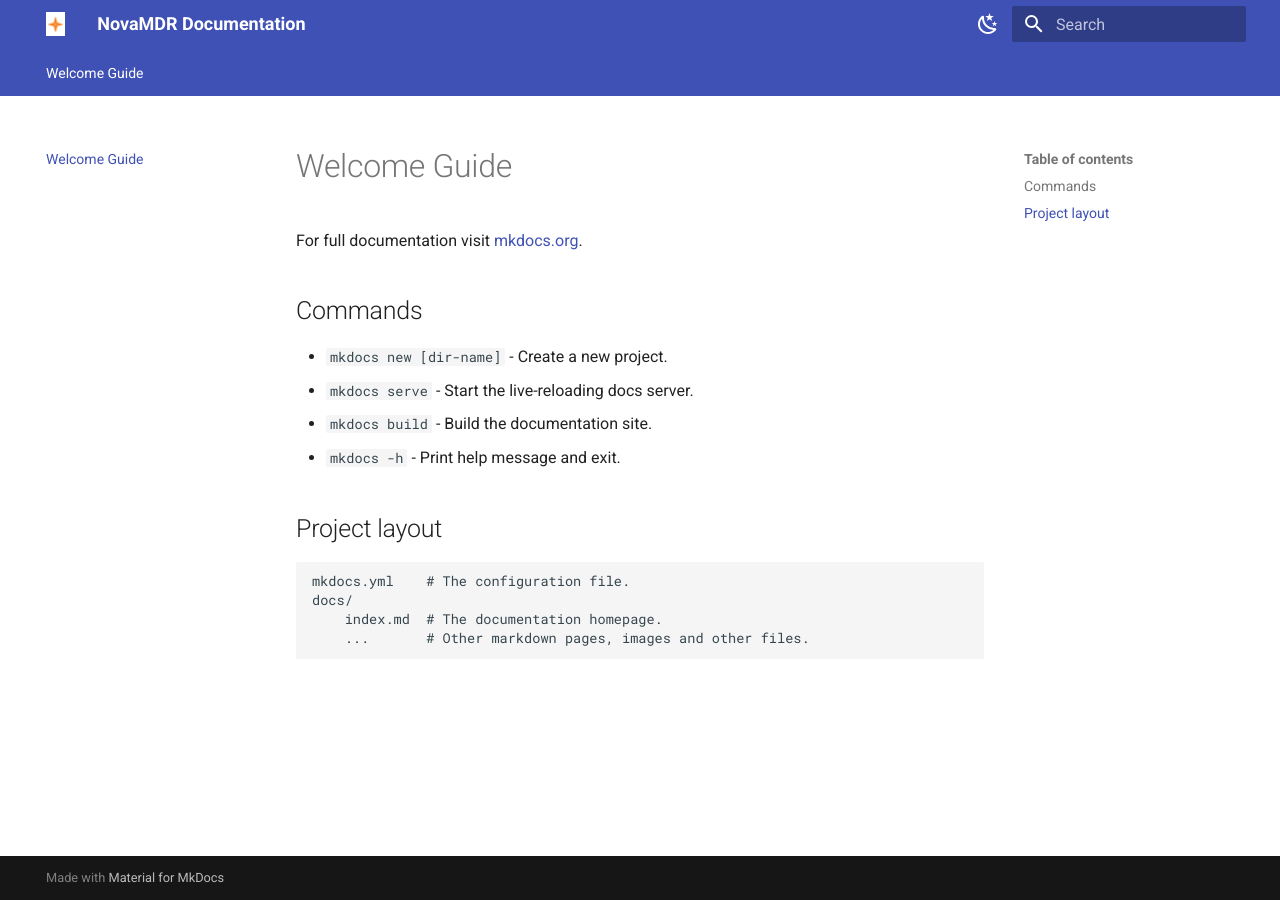
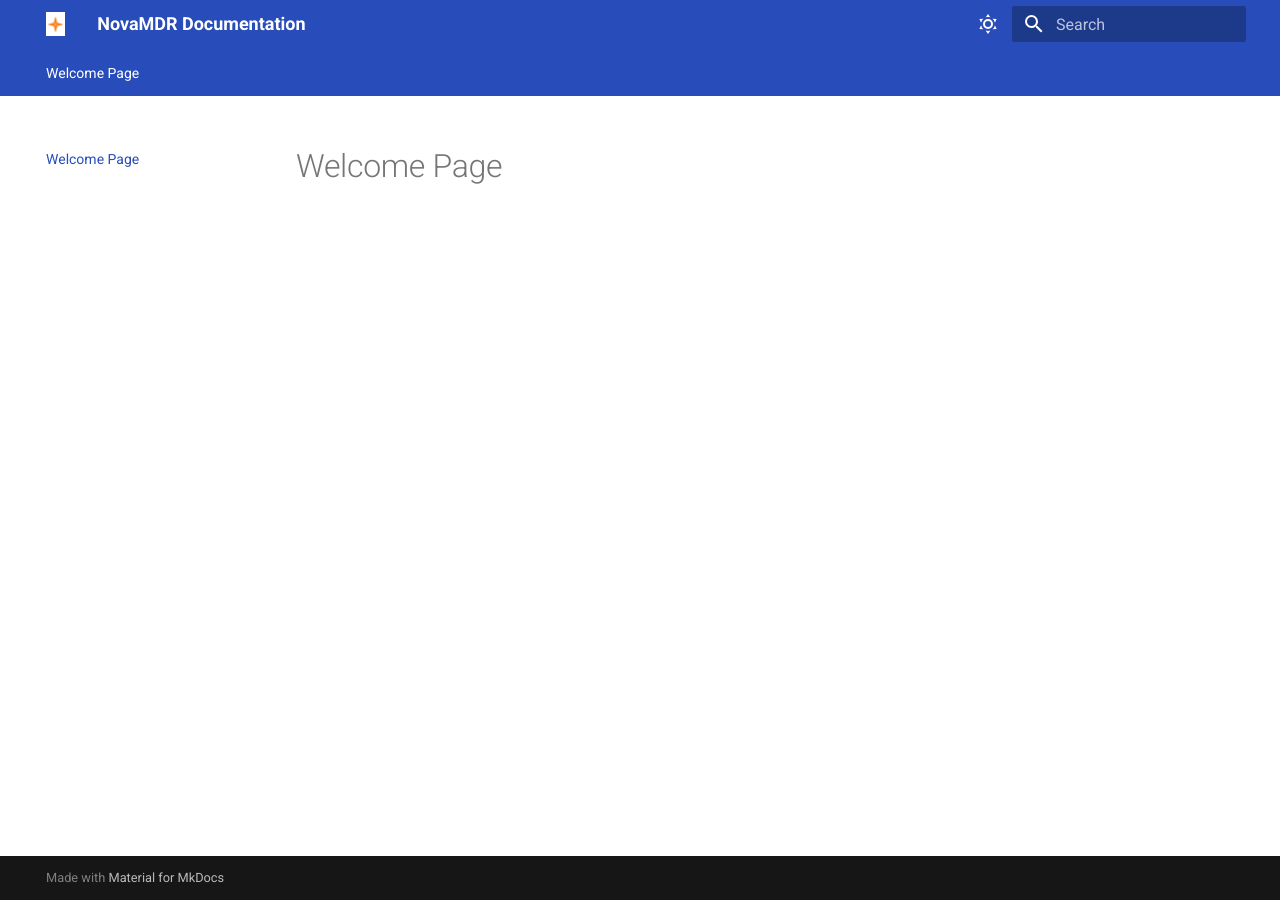
Before and after one commit to guxianggao/forenova-docs, an MkDocs documentation site: the page built from docs/index.md, in a window 1280 px wide. Built offline with MkDocs 1.6.1 and Material for MkDocs 9.7.7, drawn with Linux system fonts in a browser that asks for light colours.

Commit message:
modify the ligth&dark mode

```diff
--- a/docs/index.md
+++ b/docs/index.md
@@ -1,17 +1 @@
-# Welcome Guide
-
-For full documentation visit [mkdocs.org](https://www.mkdocs.org).
-
-## Commands
-
-* `mkdocs new [dir-name]` - Create a new project.
-* `mkdocs serve` - Start the live-reloading docs server.
-* `mkdocs build` - Build the documentation site.
-* `mkdocs -h` - Print help message and exit.
-
-## Project layout
-
-    mkdocs.yml    # The configuration file.
-    docs/
-        index.md  # The documentation homepage.
-        ...       # Other markdown pages, images and other files.
+# Welcome Page
--- a/docs/stylesheets/extra.css
+++ b/docs/stylesheets/extra.css
@@ -1,5 +1,7 @@
-:root {
-    --md-primary-fg-color:        #EE0F0F;
-    --md-primary-fg-color--light: #ECB7B7;
-    --md-primary-fg-color--dark:  #90030C;
-  }
+[data-md-color-scheme="default"] {
+    --md-primary-fg-color: #284DBA;
+}
+
+[data-md-color-scheme="slate"] {
+    --md-primary-fg-color: #284DBA;
+}
--- a/mkdocs.yml
+++ b/mkdocs.yml
@@ -1,4 +1,7 @@
 site_name: NovaMDR Documentation
+
+extra_css:
+  - stylesheets/extra.css
 
 theme:
   name: material
@@ -6,21 +9,23 @@
   logo: images/logo.png
   favicon: images/logo.png
 
+  font:
+    text: Roboto
+
   features:
     - navigation.tabs
 
-  extra_css:
-      - stylesheets/extra.css
+
 
   palette:
+    # Palette toggle for dark mode
+    - scheme: default
+      toggle:
+        icon: material/weather-sunny
+        name: Switch to light mode
+
     # Palette toggle for light mode
-    - scheme: default
+    - scheme: slate
       toggle:
         icon: material/weather-night
         name: Switch to dark mode
-
-    # Palette toggle for dark mode
-    - scheme: slate
-      toggle:
-        icon: material/weather-sunny
-        name: Switch to light mode
```
Also changed, not shown: 2 other files.
